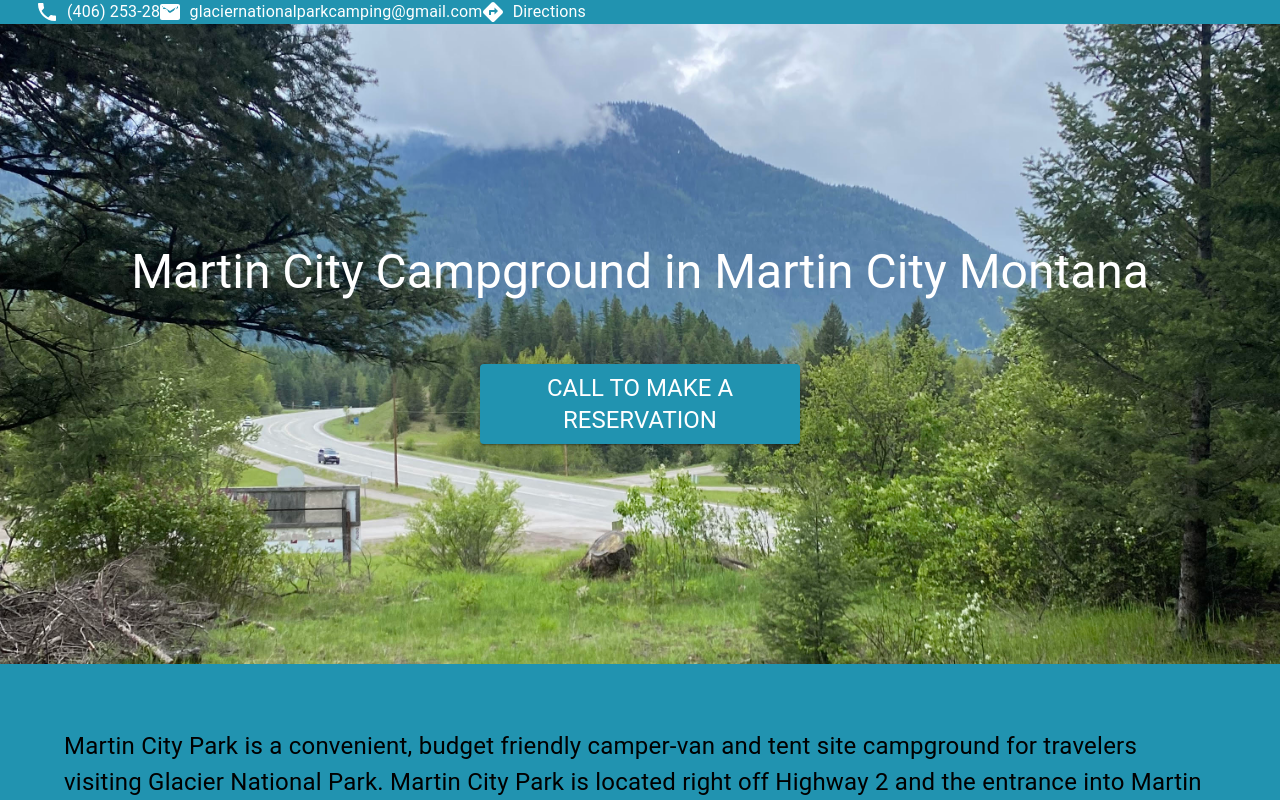
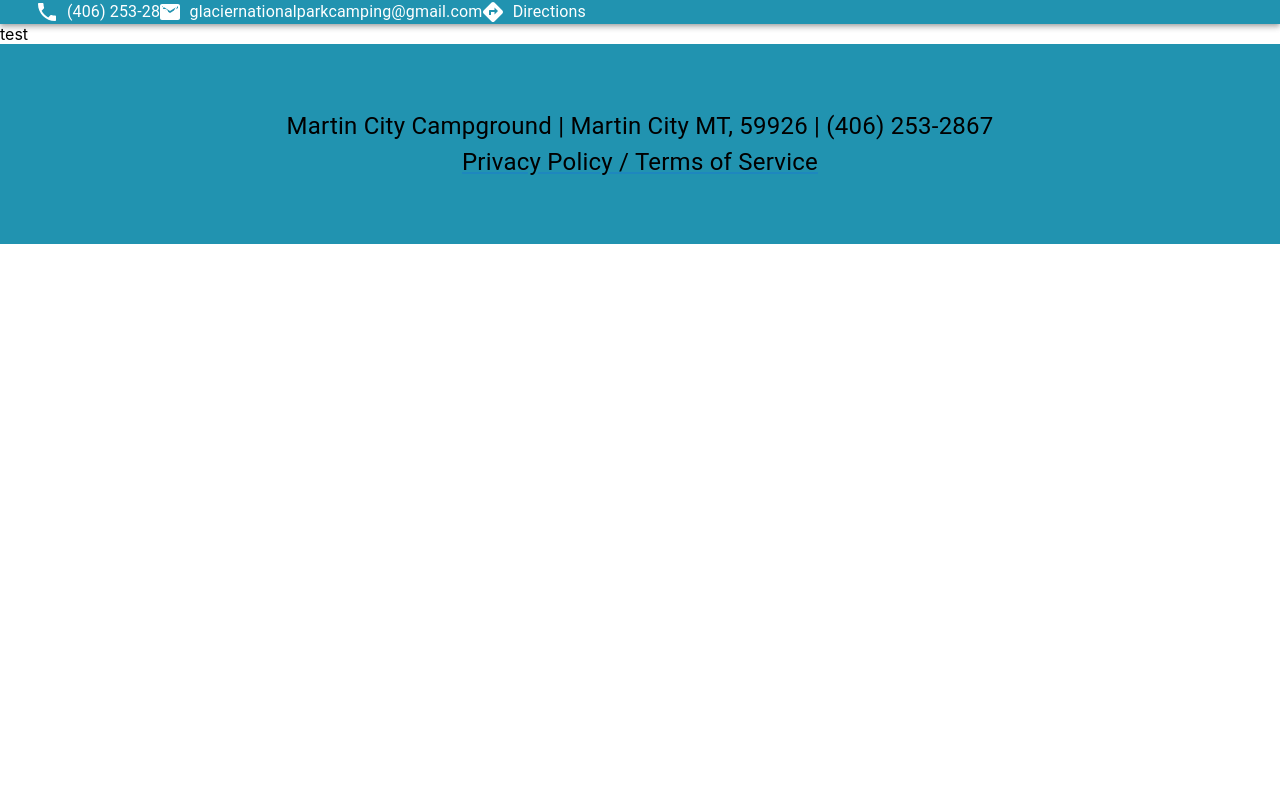
Before and after one commit to SABaltz/martin-city, a React (Create React App) app: page /about in a window 1280 px wide. Shown: the top 800 px of the page. Built offline with nearby package versions, Linux system fonts and the light colour scheme.

Commit message:
Setup router

```diff
--- a/src/App.js
+++ b/src/App.js
@@ -1,25 +1,34 @@
 import PreNav from "./components/pre-nav/PreNav";
-import Home from "./components/home/Home";
 import Description from "./components/description/Description";
 import Footer from "./components/footer/Footer";
 import Reservations from "./components/reservations/Reservations";
 import Rules from "./components/rules/Rules";
 import Attractions from "./components/attractions/Attractions";
-
+import {BrowserRouter, Navigate, Route, Routes} from "react-router-dom";
+import Terms from "./components/terms/Terms";
 
 function App() {
     return (
         <>
+            <BrowserRouter>
                 <PreNav/>
-            <Home/>
+                <Routes>
+                    <Route path="/about" element={<Terms />} />
+                    <Route path="/" element={
+                        <>
                             <Description/>
                             <Reservations/>
                             {/*<Amenities/>*/}
                             <Rules/>
                             <Attractions/>
+                        </>
+                    } />
+                    <Route path="*" element={<Navigate to="/" />} />
+                </Routes>
                 <Footer/>
+            </BrowserRouter>
         </>
-    )
+    );
 }
 
 export default App;
--- a/src/components/footer/Footer.jsx
+++ b/src/components/footer/Footer.jsx
@@ -1,5 +1,5 @@
 import {centerVertHoriz} from "../../global-parameters/Styles";
-import {Stack, Typography} from "@mui/material";
+import {Link, Stack, Typography} from "@mui/material";
 import Box from "@mui/material/Box";
 import {secondaryColor} from "../../global-parameters/Parameters";
 
@@ -11,8 +11,10 @@ function Footer() {
             backgroundColor: secondaryColor,
         }}
     >
-        <Stack sx={{margin: '4rem 4rem'}}>
-            <Typography sx={{fontSize: '1.5rem'}}>Martin City Campground | Martin City MT, 59926 | (406) 253-2867</Typography>
+        <Stack sx={{margin: '4rem 4rem', ...centerVertHoriz}}>
+            <Typography sx={{fontSize: '1.5rem'}}>Martin City Campground | Martin City MT, 59926 | (406)
+                253-2867</Typography>
+            <Typography sx={{fontSize: '1.5rem'}}> <Link sx={{color: 'black'}} href={"/terms"}>Privacy Policy / Terms of Service</Link> </Typography>
         </Stack>
     </Box>)
 }
--- /dev/null
+++ b/src/components/terms/Terms.jsx
@@ -0,0 +1,7 @@
+
+
+function Terms() {
+    return (<div>test</div>)
+}
+
+export default Terms
```
Lines whose indentation alone changed are shown as unchanged.
